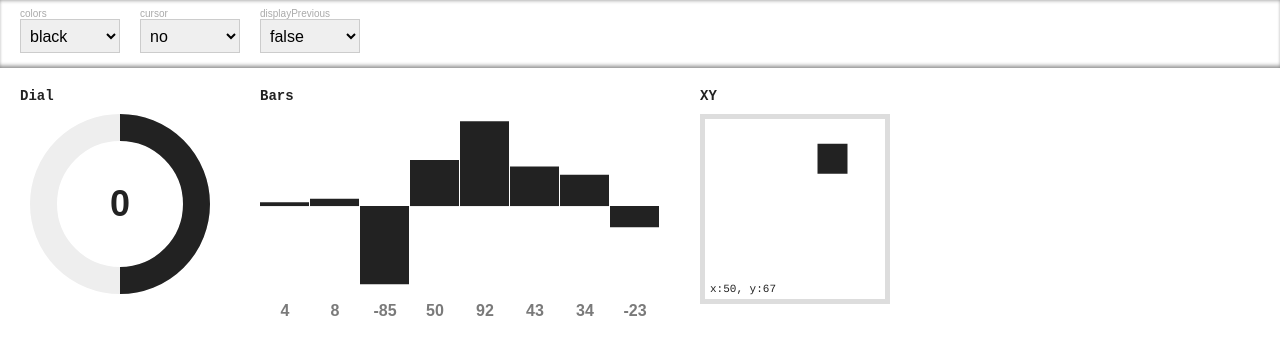
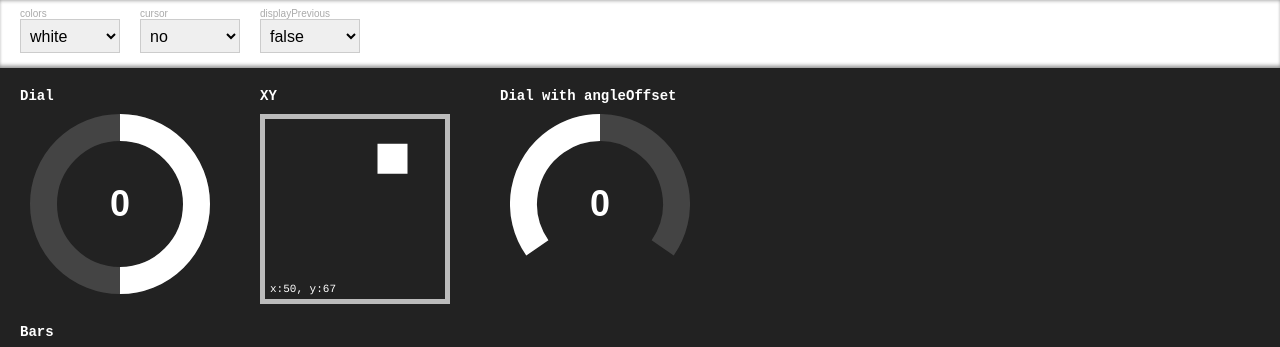
Before and after one commit to aterrien/jQuery-Kontrol, a plain HTML site: page index.html in a window 1280 px wide. Shown: the part 413-760 px from the top of the page. Drawn offline with nearby package versions, Linux system fonts and the light colour scheme.

Commit message:
Dial angleOffset+angleArc demo

```diff
--- a/index.html
+++ b/index.html
@@ -10,8 +10,8 @@
                     , $body = $("body");
 
                 $(".bars").bars({
-                                    fgColor:"#222222"
-                                    , bgColor:"#EEEEEE"
+                                    fgColor:"#FFFFFF"
+                                    , bgColor:"#444444"
                                 });
 
                 var $pad = $(".pad")
@@ -19,17 +19,17 @@
                                     displayPrevious:false
                                     , min : -100
                                     , max : 100
-                                    , fgColor:"#222222"
-                                    , bgColor:"#EEEEEE"
+                                    , fgColor:"#FFFFFF"
+                                    , bgColor:"#444444"
                                     })
-                            .css({'border':'5px solid #DDD'});
+                            .css({'border':'5px solid #BBB'});
 
                 $(".dial")
                             .dial({
                                     min:-100
                                     , max:100
-                                    , fgColor:"#222222"
-                                    , bgColor:"#EEEEEE"
+                                    , fgColor:"#FFFFFF"
+                                    , bgColor:"#444444"
                                     , thickness : .3
                                 })
                             .css({display:'inline',padding:'0px 10px'});
@@ -159,7 +159,7 @@
             }
         </style>
     </head>
-    <body style="padding:0px;margin:0px;color:#222222">
+    <body style="padding:0px;margin:0px;color:#FFFFFF;background-color:#222222">
         <div style="background-color:#222222;border-bottom:1px solid #AAA;width:100%;font:50px Arial;letter-spacing:-3px;">
             <div style="padding:20px;width:600px;color:#FFF">
                 jQuery <strong>Kontrol</strong>
@@ -172,8 +172,8 @@
             <div style="float:left">colors<br>
                 <select id="skin">
                     <option value="skin0">default</option>
-                    <option value="skin1" selected>black</option>
-                    <option value="skin2">white</option>
+                    <option value="skin1">black</option>
+                    <option value="skin2" selected>white</option>
                     <option value="skin3">green</option>
                     <option value="skin4">red</option>
                 </select>
@@ -196,17 +196,20 @@
         <div class="rack">
             <div style="float:left;width:200px;padding:20px">
                 <div style="margin-bottom:10px">Dial</div>
-                <input class="dial" data-width="180" value="0">
-                <!--<input class="dial" data-width="180" data-angleOffset="-125" data-angleArc="250" value="0">/-->
-            </div>
-            <div style="float:left;width:400px;padding:20px">
-                <div style="margin-bottom:10px">Bars</div>
-                <input class="bars" data-width="400" data-min="-100" data-max="100" value='{"0":4,"1":8,"2":-85,"3":50,"4":92,"5":43,"6":34,"7":-23}'>
-                <!--<input class="bars" data-width="400" data-min="-100" data-max="100" value='{"0":4,"1":8,"2":-85,"3":50,"4":92,"5":43,"6":34,"7":-23,"8":10,"9":56,"10":50,"11":40}' data-cols=16 data-spacing=1>/-->
+                <input class="dial" data-width="180" data-height="180" value="0">
             </div>
             <div style="float:left;width:200px;padding:20px">
                 <div style="margin-bottom:10px">XY</div>
                 <input class="pad" data-width="180" data-height="180" value='{"x": 50, "y": 67}'>
+            </div>
+            <div style="float:left;width:200px;padding:20px">
+                <div style="margin-bottom:10px">Dial with angleOffset</div>
+                <input class="dial" data-width="180" data-height="180" data-angleOffset="-125" data-angleArc="250" value="0">
+            </div>
+            <div style="width:400px;padding:20px">
+                <div style="margin-bottom:10px">Bars</div>
+                <input class="bars" data-width="680" data-cols="16" data-min="-100" data-max="100" value='{"0":4,"1":8,"2":-85,"3":50,"4":92,"5":43,"6":34,"7":-23,"8":10,"9":56,"10":50,"11":40,"12":45,"13":50,"14":45,"15":35}'>
+                <!--<input class="bars" data-width="400" data-min="-100" data-max="100" value='{"0":4,"1":8,"2":-85,"3":50,"4":92,"5":43,"6":34,"7":-23,"8":10,"9":56,"10":50,"11":40}' data-cols=16 data-spacing=1>/-->
             </div>
         </div>
         <div style="border: 0 none; position: absolute; right: 0; top: 0;"><a href="https://github.com/aterrien" target="_blank"><img src="../i/github-ribbon.png" style="border: 0 none;"></a></div>
```
Also changed, not shown: js/jquery.kontrol.js.
